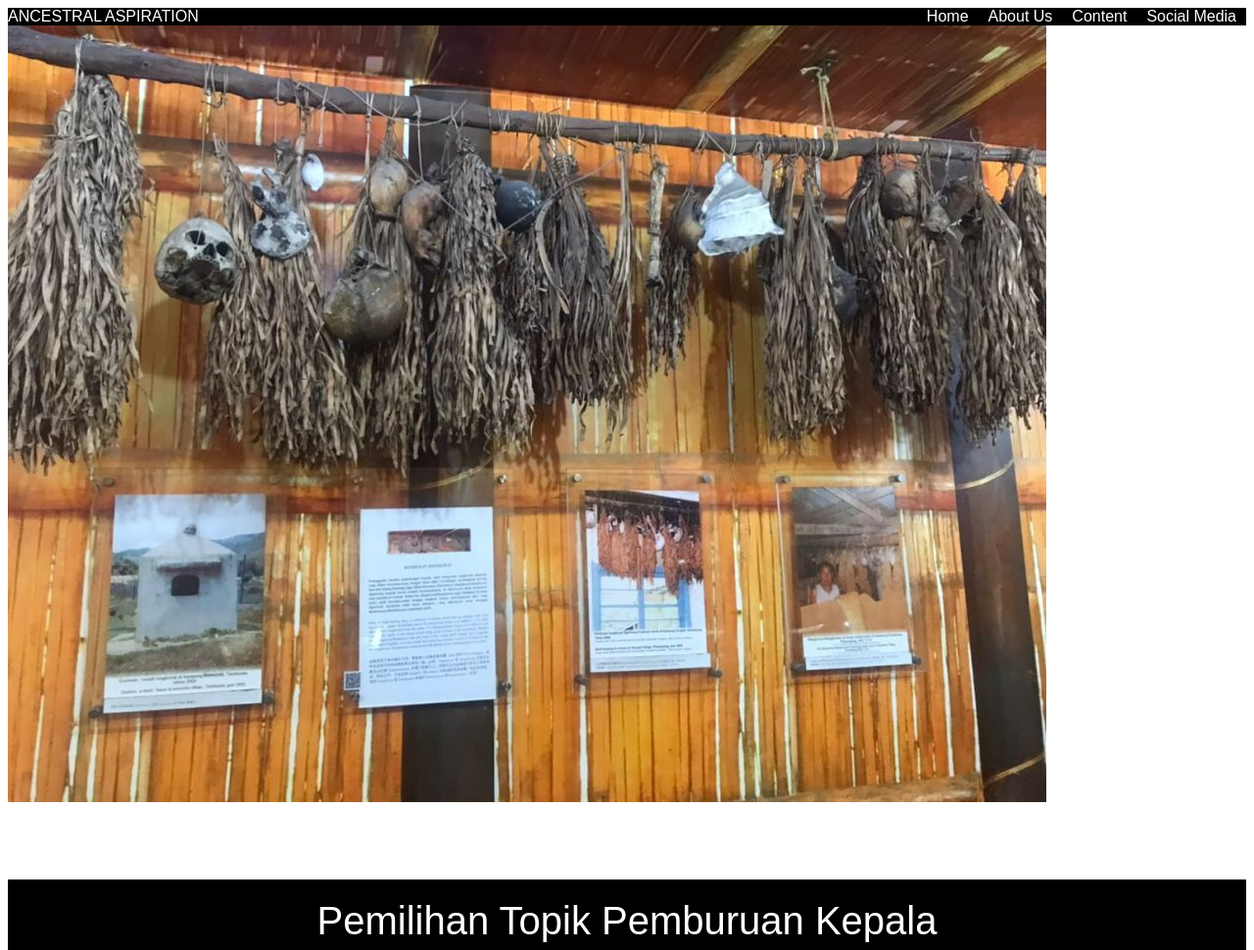
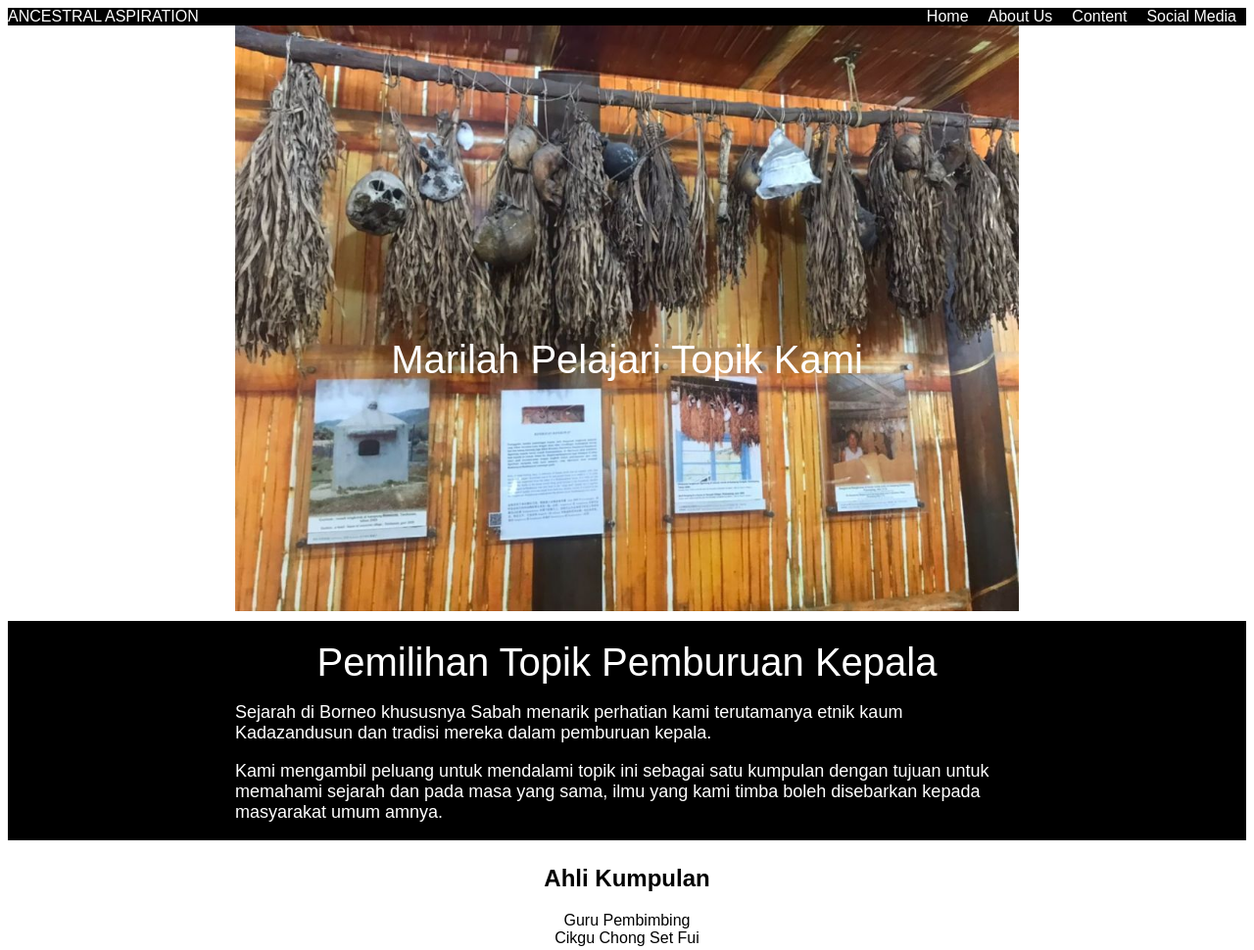
Before and after one commit to Lagason82/Headhunter, a plain HTML site: page index.html in a window 1280 px wide. Shown: the top 970 px of the page at 98% size. Drawn offline with Linux system fonts and the light colour scheme.

Commit message:
new update

```diff
--- a/index.css
+++ b/index.css
@@ -21,6 +21,14 @@ header{
     object-fit: contain;
     position: relative;
 
+}
+
+.section-1{
+    display: flex;
+    flex-direction: column;
+    justify-content: center;
+    align-items: center;
+    position: relative;
 }
 
 
@@ -61,6 +69,11 @@ li{
     font-size: 18px;
 }
 
+.section-text{
+    position: absolute;
+    top: 50%;
+}
+
 .image{
     max-width: 250px;
     max-height: 350px;
@@ -68,6 +81,10 @@ li{
     overflow: clip;
     margin-top: 18px;
     margin-bottom: 18px;
+}
+
+.bg-image{
+    max-width: 800px ;
 }
 .caring-head-image,.alat-ritual-image-container{
     max-width: 400px;
```
